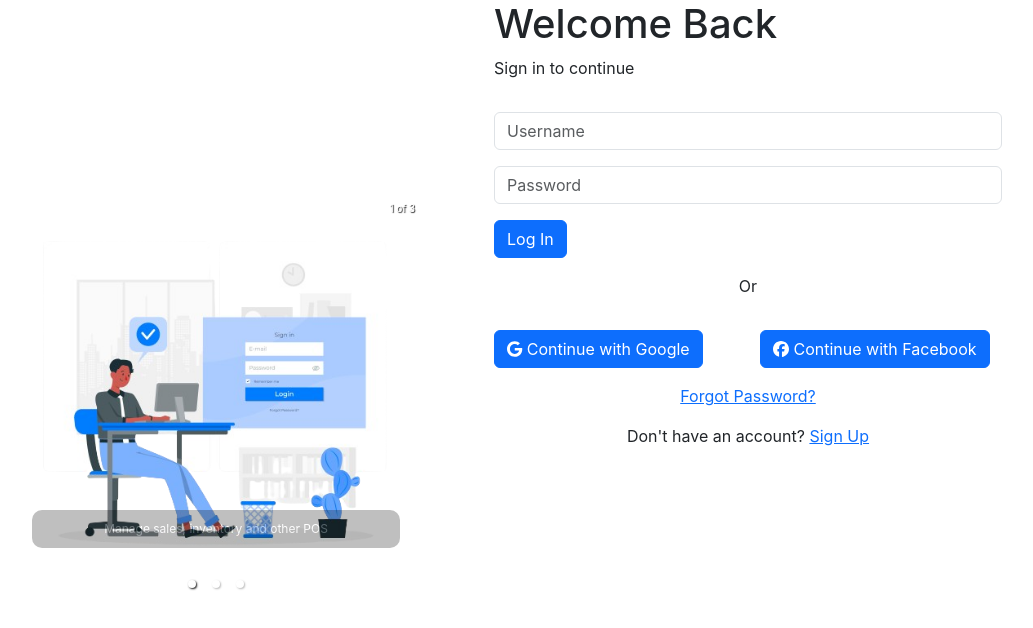
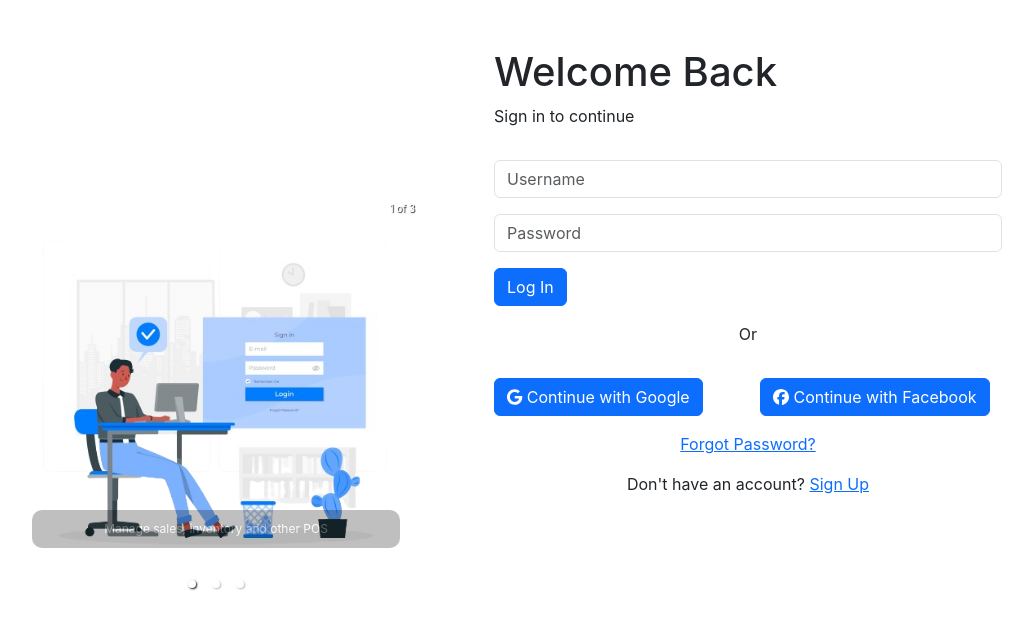
Before and after one commit to Cli4d/Az-Technical-Interview-Assignment, a React (Create React App) app in the folder azgard-interview/: page / in a window 1280 px wide. Shown: the top 628 px of the page, without its empty margins (158-1191 px from the left). Built offline with nearby package versions, Linux system fonts and the light colour scheme; the HTML template or start-up script is replaced by a standard one.

Commit message:
Add margin top

```diff
--- a/azgard-interview/src/App.js
+++ b/azgard-interview/src/App.js
@@ -14,7 +14,7 @@ function App() {
           <div className="col">
             <Illustration />
           </div>
-          <div className="col">
+          <div className="col mt-5">
             <SignIn />
           </div>
         </div>
```
